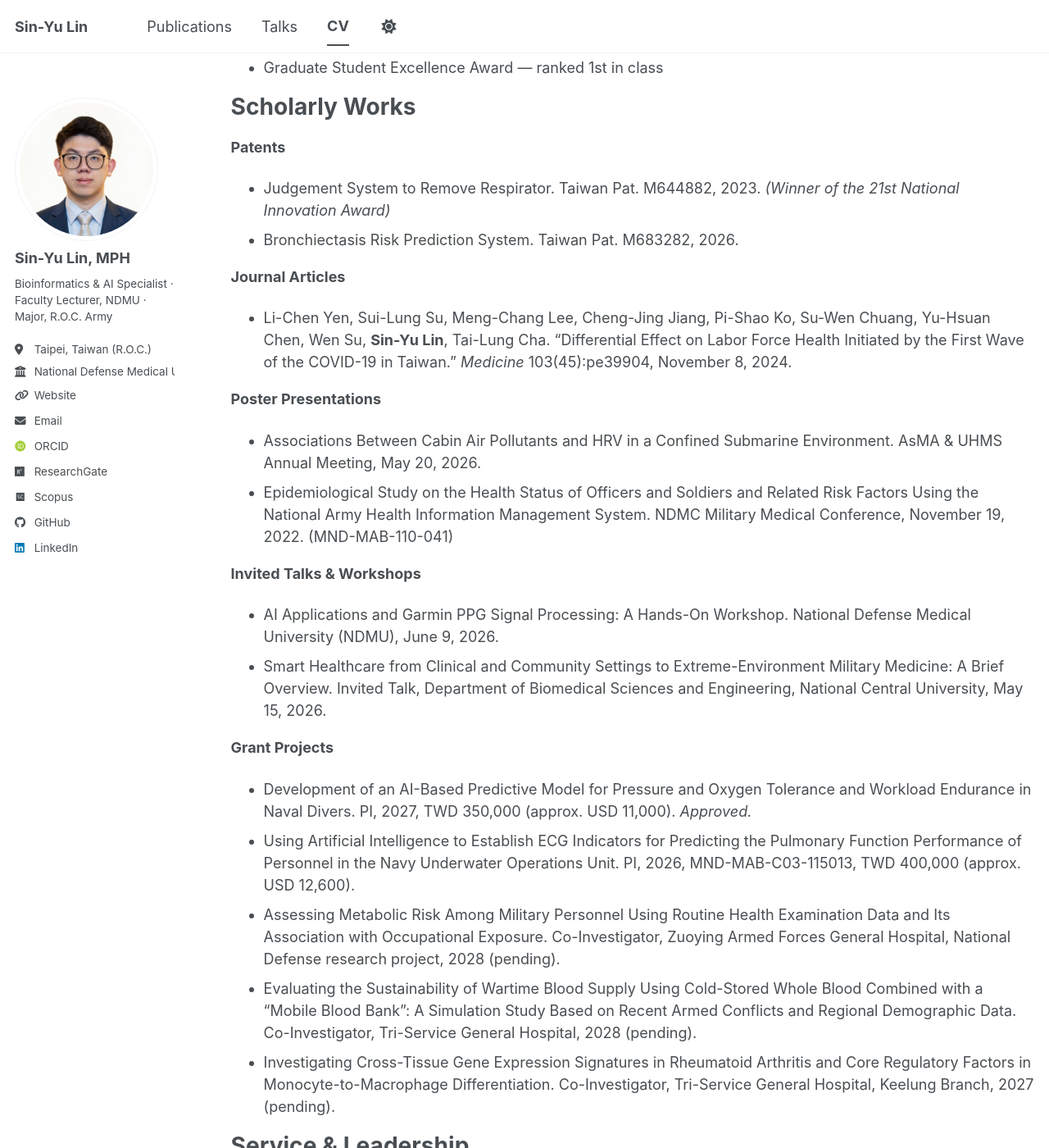
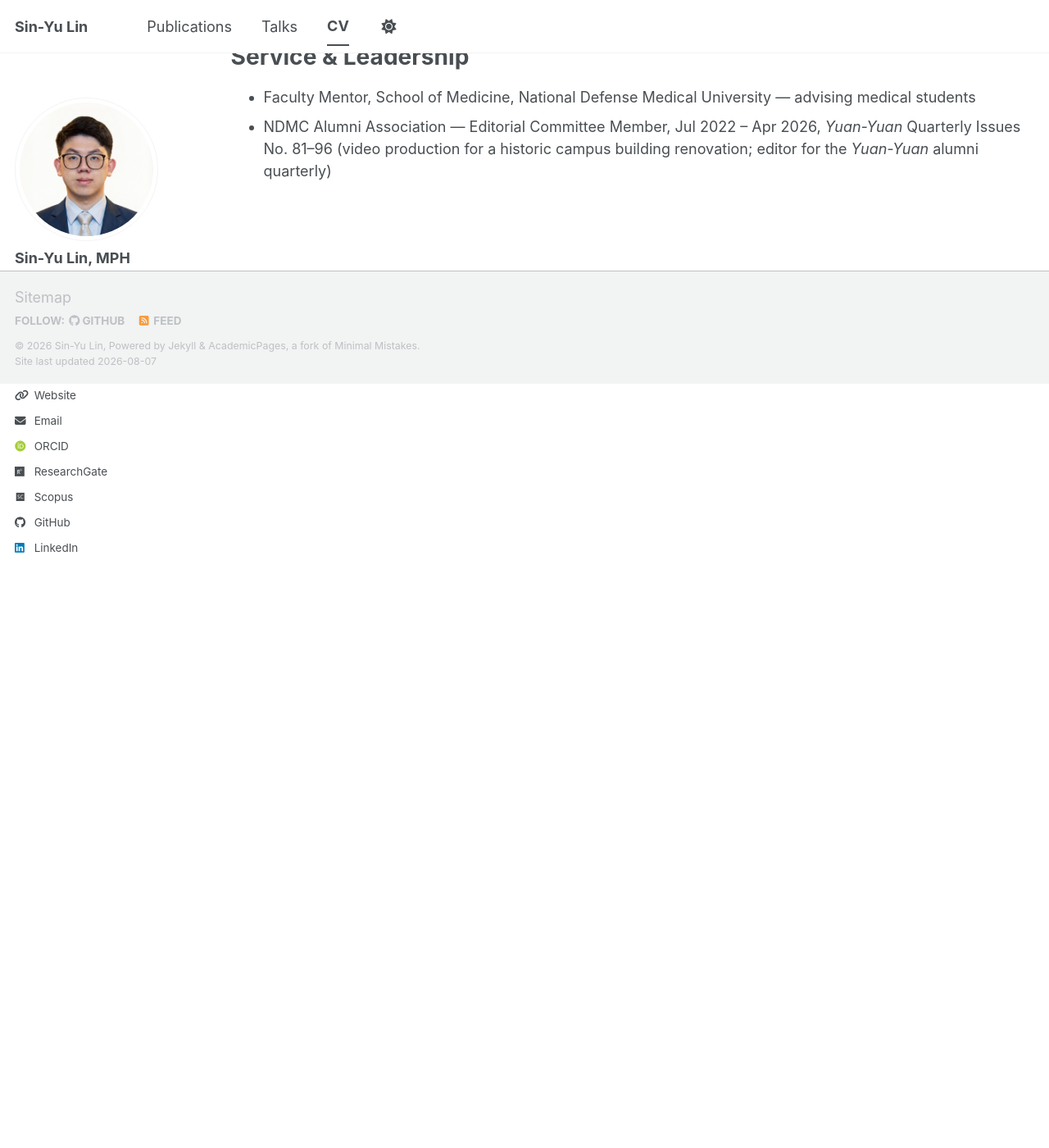
Before and after one commit to AlyionO3O3/AlyionO3O3.github.io, a Jekyll site: the page built from _pages/cv.md, in a window 1280 px wide and 1400 px high, scrolled down 1573 px. Shown: the whole window at 82% size. Built offline with Jekyll 4.4.1, drawn with Linux system fonts in a browser that asks for light colours; some web fonts are replaced; a script bundle is joined from its source files by our own code; library files that are not in the unit come from our copies; some of the changed text lies outside the part shown.

Commit message:
Trim CV page: drop PDF download button and Scholarly Works section
Scholarly Works content now lives on the dedicated Publications and
Talks pages, so the CV page no longer duplicates it.

```diff
--- a/_pages/cv.md
+++ b/_pages/cv.md
@@ -55,31 +53,6 @@ Awards
 * Dr. J. Heng Liu Memorial Award (Academic Excellence)
 * Graduate Student Excellence Award — ranked 1st in class
 
-Scholarly Works
-======
-
-**Patents**
-* Judgement System to Remove Respirator. Taiwan Pat. M644882, 2023. *(Winner of the 21st National Innovation Award)*
-* Bronchiectasis Risk Prediction System. Taiwan Pat. M683282, 2026.
-
-**Journal Articles**
-* Li-Chen Yen, Sui-Lung Su, Meng-Chang Lee, Cheng-Jing Jiang, Pi-Shao Ko, Su-Wen Chuang, Yu-Hsuan Chen, Wen Su, **Sin-Yu Lin**, Tai-Lung Cha. "Differential Effect on Labor Force Health Initiated by the First Wave of the COVID-19 in Taiwan." *Medicine* 103(45):pe39904, November 8, 2024.
-
-**Poster Presentations**
-* Associations Between Cabin Air Pollutants and HRV in a Confined Submarine Environment. AsMA & UHMS Annual Meeting, May 20, 2026.
-* Epidemiological Study on the Health Status of Officers and Soldiers and Related Risk Factors Using the National Army Health Information Management System. NDMC Military Medical Conference, November 19, 2022. (MND-MAB-110-041)
-
-**Invited Talks & Workshops**
-* AI Applications and Garmin PPG Signal Processing: A Hands-On Workshop. National Defense Medical University (NDMU), June 9, 2026.
-* Smart Healthcare from Clinical and Community Settings to Extreme-Environment Military Medicine: A Brief Overview. Invited Talk, Department of Biomedical Sciences and Engineering, National Central University, May 15, 2026.
-
-**Grant Projects**
-* Development of an AI-Based Predictive Model for Pressure and Oxygen Tolerance and Workload Endurance in Naval Divers. PI, 2027, TWD 350,000 (approx. USD 11,000). *Approved.*
-* Using Artificial Intelligence to Establish ECG Indicators for Predicting the Pulmonary Function Performance of Personnel in the Navy Underwater Operations Unit. PI, 2026, MND-MAB-C03-115013, TWD 400,000 (approx. USD 12,600).
-* Assessing Metabolic Risk Among Military Personnel Using Routine Health Examination Data and Its Association with Occupational Exposure. Co-Investigator, Zuoying Armed Forces General Hospital, National Defense research project, 2028 (pending).
-* Evaluating the Sustainability of Wartime Blood Supply Using Cold-Stored Whole Blood Combined with a "Mobile Blood Bank": A Simulation Study Based on Recent Armed Conflicts and Regional Demographic Data. Co-Investigator, Tri-Service General Hospital, 2028 (pending).
-* Investigating Cross-Tissue Gene Expression Signatures in Rheumatoid Arthritis and Core Regulatory Factors in Monocyte-to-Macrophage Differentiation. Co-Investigator, Tri-Service General Hospital, Keelung Branch, 2027 (pending).
-
 Service & Leadership
 ======
 * Faculty Mentor, School of Medicine, National Defense Medical University — advising medical students
```
Also changed, not shown: other parts of _pages/cv.md (+0 -2 lines).
